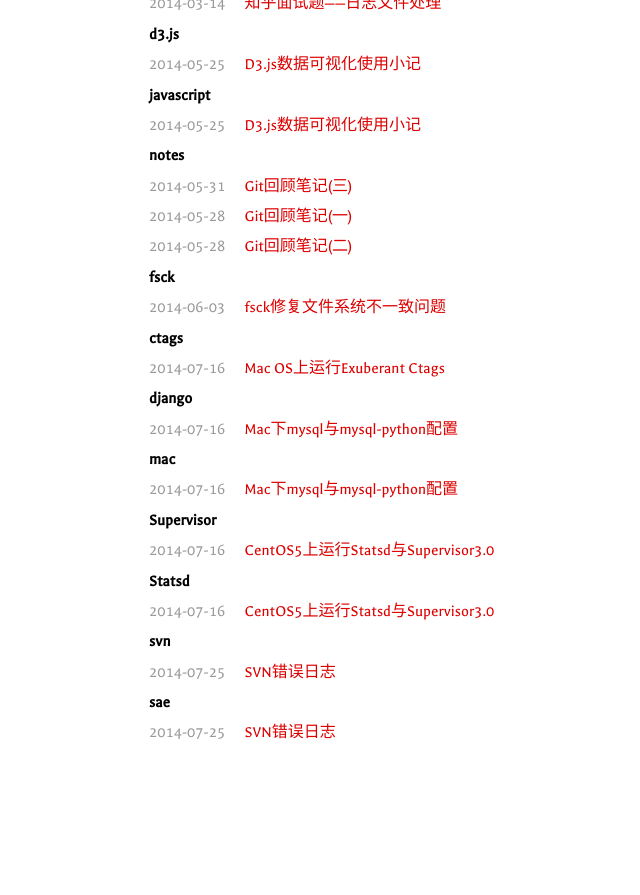
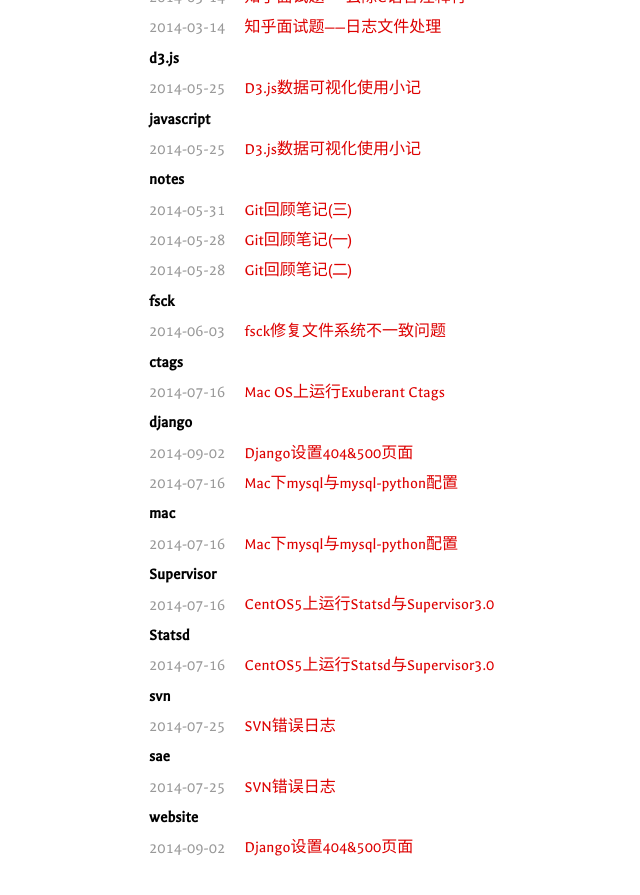
Before and after one commit to lazybios/lazybios.github.com, a Jekyll site: the page built from tags/index.md, in a window 1280 px wide and 900 px high, scrolled down 6310 px. Shown: the top 895 px of the window, without its empty margins (191-831 px from the left). Built offline with Jekyll 4.4.1, drawn with Linux system fonts in a browser that asks for light colours; Markdown is read by kramdown in place of the engine named in the settings; comment, search, counter and statistics services are not loaded; before the commit the page ends 7095 px from its top, so only the background shows below that.

Commit message:
add new article 404&500

```diff
--- a/_posts/2014-9-2-set-404-and-500-page-for-django.md
+++ b/_posts/2014-9-2-set-404-and-500-page-for-django.md
@@ -1,4 +1,12 @@
-Django设置404&500页面
+---
+layout: post
+title: Django设置404&500页面
+categories:
+- Django
+tags:
+- website
+- django
+---
 
 ####404
 
```
